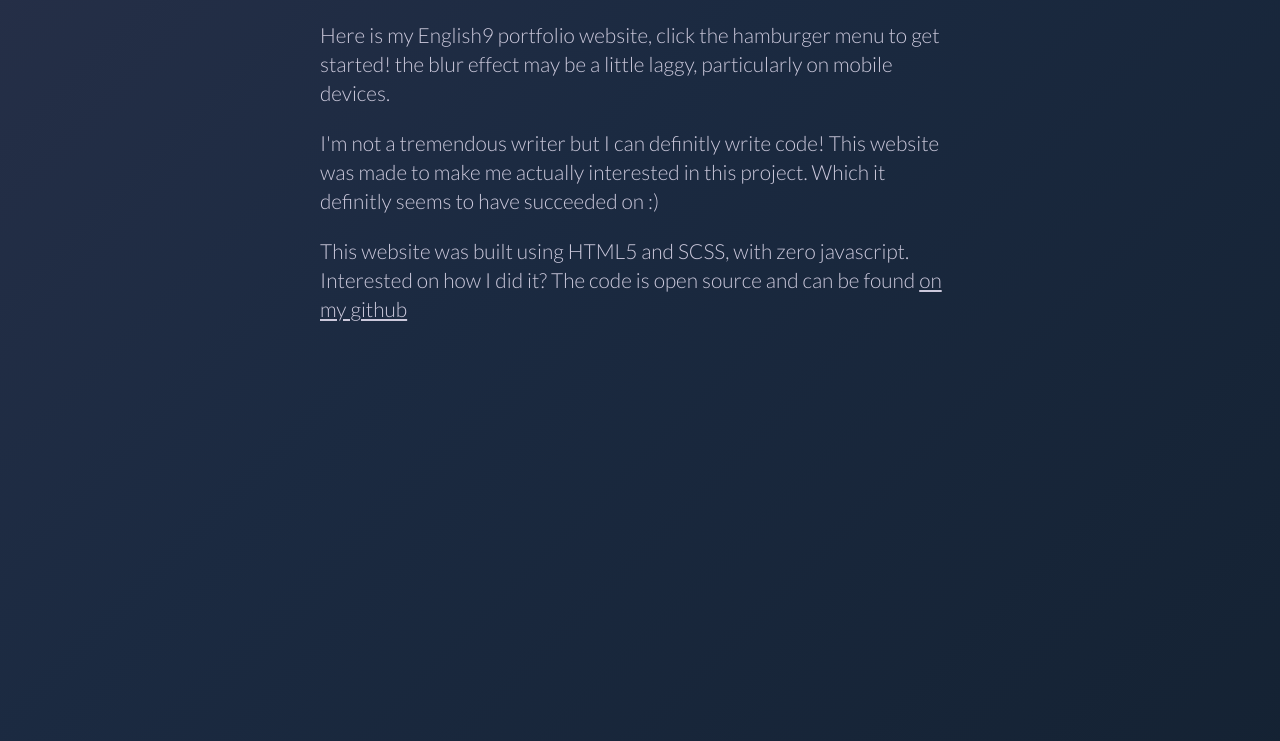
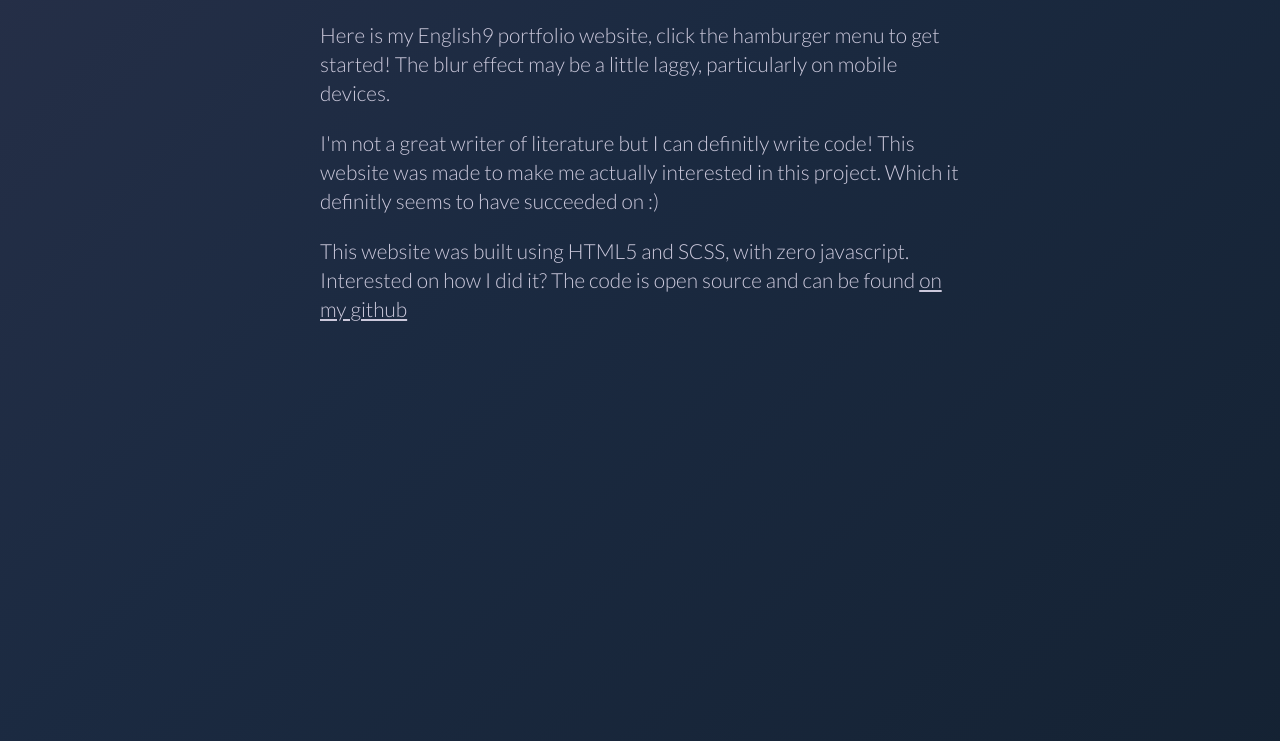
Before and after one commit to ZackeryRSmith/English9Portfolio, a plain HTML site: page index.html in a window 1280 px wide. Shown: the part 187-928 px from the top of the page. Drawn offline with nearby package versions, Linux system fonts and the light colour scheme; a script that the page names is missing.

Commit message:
Fix a few grammer issues

```diff
--- a/index.html
+++ b/index.html
@@ -29,9 +29,9 @@
 <main>
 	<article class="content show" id="home">
 		<h1>English9 Porfolio Website</h1>
-		<p>Here is my English9 portfolio website, click the hamburger menu to get started! the blur effect may be a little laggy, particularly on mobile devices.</p>
-		<p>I'm not a tremendous writer but I can definitly write code! This website was made to make me actually interested in this project. Which it definitly seems to have succeeded on :)</p>
-		<p>This website was built using HTML5 and SCSS, with zero javascript. Interested on how I did it? The code is open source and can be found <a href="https://github.com/ZackeryRSmith/English9Portfolio">on my github</a></p>
+		<p>Here is my English9 portfolio website, click the hamburger menu to get started! The blur effect may be a little laggy, particularly on mobile devices.</p>
+		<p>I'm not a great writer of literature but I can definitly write code! This website was made to make me actually interested in this project. Which it definitly seems to have succeeded on :)</p>
+		<p>This website was built using HTML5 and SCSS, with zero javascript. Interested on how I did it? The code is open source and can be found <a target="_blank" href="https://github.com/ZackeryRSmith/English9Portfolio">on my github</a></p>
 	</article>
 </main>
 <!-- partial -->
```
